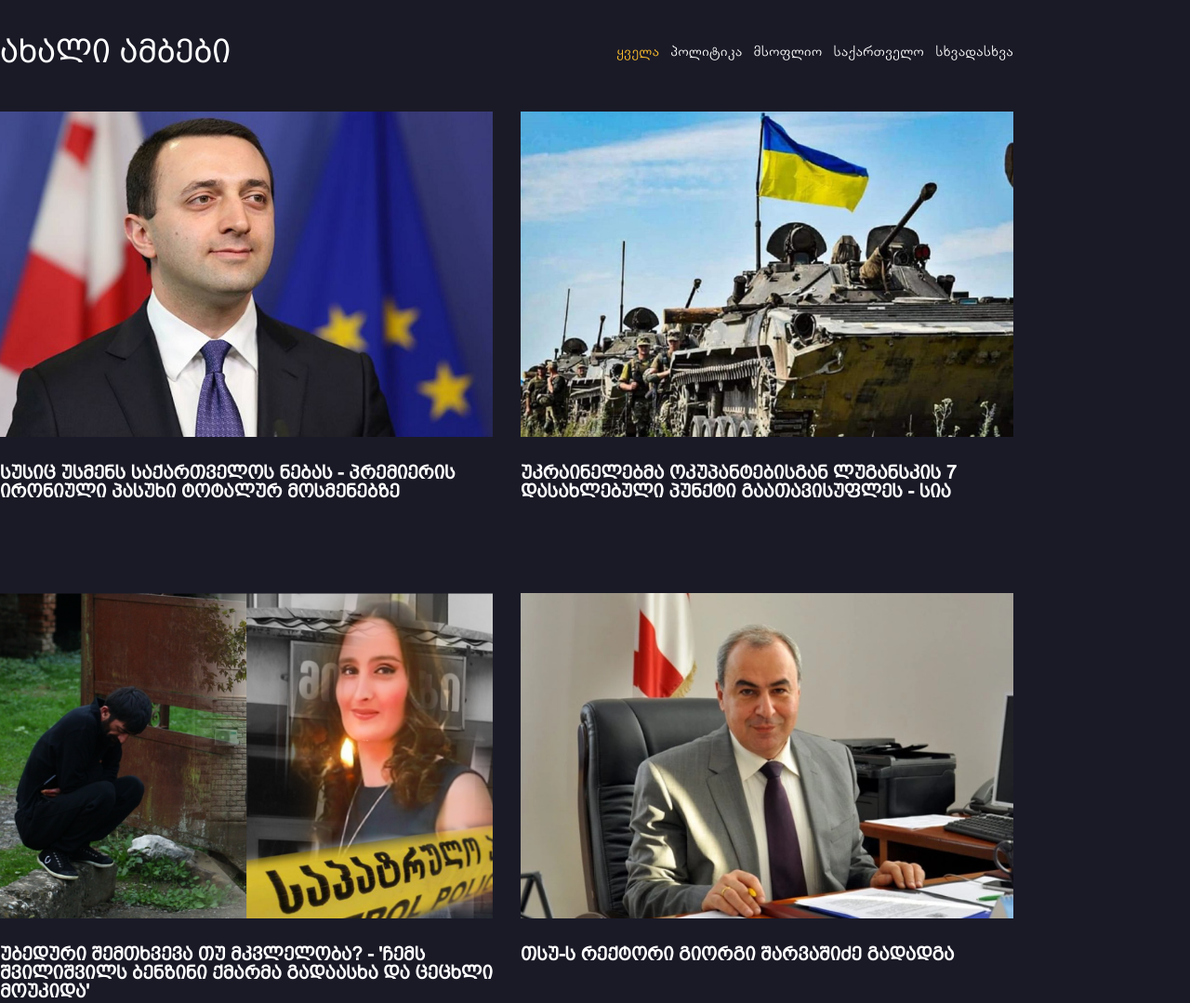
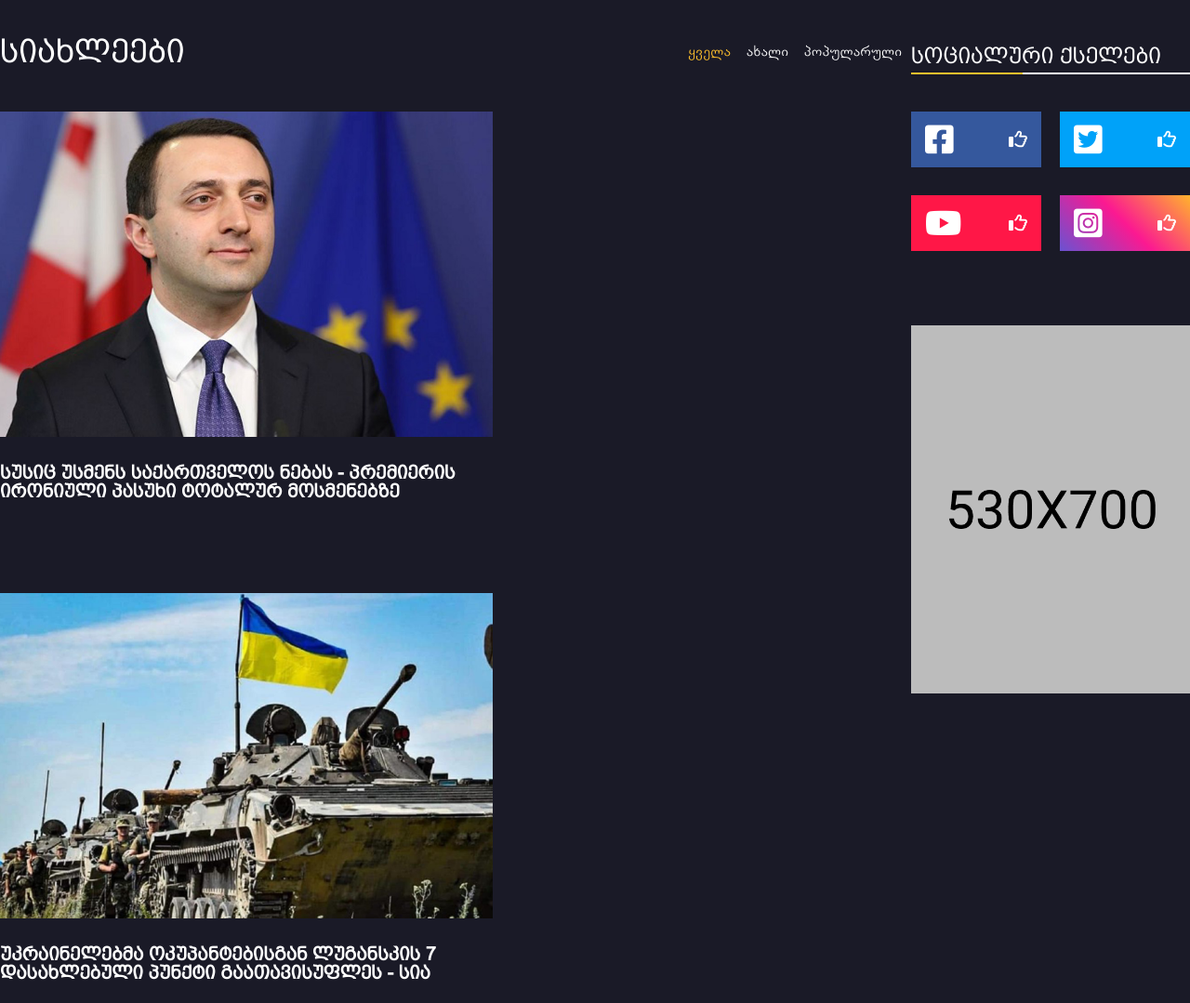
Before and after one commit to Giga-Madzgharashvili/news, a website with bundled scripts: page index.html in a window 1280 px wide. Shown: the part 1260-2339 px from the top of the page at 93% size. Built offline with nearby package versions, Linux system fonts and the light colour scheme.

Commit message:
add sidebar

```diff
--- a/css/responsive.css
+++ b/css/responsive.css
@@ -1,8 +1,13 @@
 @media(max-width: 1536px){
-    .container{
+    .container, .news-blcok, .ads-banner-large, .news-left-block, .news-right-block, .news-header{
         width: 80%;
     }
-    .ads-banner-large{
-        width: 90%;
+
+    .news-article{
+        width: 48%;
+        height: 400px;
+    }
+    .news-article img {
+        height: 200px;
     }
 }
--- a/css/style.css
+++ b/css/style.css
@@ -80,7 +80,8 @@ a {
     padding: 0 4px;
 }
 .nav-a{
-
+    font-family: var(--geoArila);
+    font-size: 16px;
 }
 .nav-active{
     color: var(--yelow);
@@ -205,19 +206,29 @@ a {
 /* news section */
 .news-wrapper{
     margin-top: 120px;
+    /* max-width: 1090px; */
+    width: 100%;
+    display: flex;
+    justify-content: space-between;
+    align-items: flex-start;
+
+}
+.news-left-block{
     max-width: 1090px;
     width: 100%;
 }
 .news-header{
+    width: 100%;
     display: flex;
     justify-content: space-between;
     align-items: center;
 }
 .news-ul{
-    max-width: 427px;
+    max-width: 250px;
     width: 100%;
     display: flex;
     justify-content: space-between;
+    padding: 0 10px;
 }
 .news-title{
     font-size: 35px;
@@ -267,4 +278,67 @@ a {
       text-align: center;
       cursor: pointer;
       padding: 20px 0;
+      transition: .5s;
 }
+.load-more:hover{
+    background: #FF1747;
+}
+.news-right-block{
+    max-width: 300px;
+    width: 100%;
+
+}
+
+.sidebar-title{
+    font-family: var(--geoArialCaps);
+    font-size: 24px;
+    background-image: linear-gradient(-90deg, var(--white) 60%, var(--yelow) 40%);
+    background-size:100% 2px;
+    background-position:0 38px, 0 100%;
+    background-repeat:no-repeat;
+    padding: 8px 0;
+}
+.soc-wrpper{
+    margin-top: 40px;
+    display: flex;
+    flex-wrap: wrap;
+    justify-content: space-between;
+}
+.soc{
+    /* margin-left: 2px; */
+    max-width: 140px;
+    width: 100%;
+    height: 60px;
+    display: flex;
+    align-items: center;
+    justify-content: space-between;
+    padding: 0 15px;
+}
+.soc:nth-child(1){
+    background: #35589D;
+}
+.soc:nth-child(2){
+    background: #00A2F9;
+}
+.soc:nth-child(3){
+    background: #FF1747;
+}
+.soc:nth-child(4){
+    background-image: linear-gradient(45deg, #6A52D1, #FB1991, #FFB32D );
+}
+.soc:nth-child(1),.soc:nth-child(2){
+    margin-bottom: 30px;
+}
+.fa-thumbs-up{
+    font-size: 20px;
+}
+.icons{
+    font-size: 35px;
+
+}
+.sidebar-ads{
+    margin-top: 80px;
+}
+.sidebar-ads img{
+    width: 100%;
+}
--- a/index.html
+++ b/index.html
@@ -90,20 +90,61 @@
     <section>
         <div class="container">
             <div class="news-wrapper">
-                <div class="news-header">
-                    <h2 class="news-title">ახალი ამბები</h2>
-                    <ul class="news-ul">
-                        <li><a href="#" class="news-a active">ყველა</a></li>
-                        <li><a href="#" class="news-a">პოლიტიკა</a></li>
-                        <li><a href="#" class="news-a">მსოფლიო</a></li>
-                        <li><a href="#" class="news-a">საქართველო</a></li>
-                        <li><a href="#" class="news-a">სხვადასხვა</a></li>
-                    </ul>
+                <div class="news-left-block">
+                    <div class="news-header">
+                        <h2 class="news-title">სიახლეები</h2>
+                        <ul class="news-ul">
+                            <li><a href="#" class="news-a active">ყველა</a></li>
+                            <li><a href="#" class="news-a">ახალი</a></li>
+                            <li><a href="#" class="news-a">პოპულარული</a></li>
+                            <!-- <li><a href="#" class="news-a">საქართველო</a></li> -->
+                            <!-- <li><a href="#" class="news-a">სხვადასხვა</a></li> -->
+                        </ul>
+                    </div>
+                    <div class="news-blcok" id="newsBlcok"></div>
                 </div>
-                <div class="news-blcok" id="newsBlcok"></div>
+                <div class="news-right-block">
+                    <div class="sidebar">
+                        <h3 class="sidebar-title">
+                            სოციალური ქსელები
+                        </h3>
+                        <div class="soc-wrpper">
+                            <div class="soc"><a href="#"><i class="fa-brands fa-square-facebook icons"></i> </a>
+                                <i class="fa-regular fa-thumbs-up"></i>
+                            </div>
+                            <div class="soc"><a href="#"><i class="fa-brands fa-square-twitter icons"></i></a>
+                                <i class="fa-regular fa-thumbs-up"></i>
+                            </div>
+                            <div class="soc"><a href="#"><i class="fa-brands fa-youtube icons"></i></a>
+                                <i class="fa-regular fa-thumbs-up"></i>
+                            </div>
+                            <div class="soc"><a href="#"><i class="fa-brands fa-square-instagram icons"></i></a>
+                                <i class="fa-regular fa-thumbs-up "></i>
+                            </div>
+                        </div>
+                        <div class="sidebar-ads">
+                            <img src="./img/sidebar_ads.png" alt="ads">
+                        </div>
+                    </div>
+
+                </div>
 
             </div>
             <div class="load-more" id="loadMore">მეტის ნახვა</div>
+        </div>
+    </section>
+
+    <section>
+        <div class="container">
+            <div class="ads-banner-large">
+                <img src="img/banner1.png" alt="ads">
+            </div>
+        </div>
+    </section>
+    <!-- slider -->
+    <section>
+        <div class="container">
+
         </div>
     </section>
     <script type="module" src="js/script.js"></script>
```
Also changed, not shown: img/news/geoenwest-vaimenanaramoxda.jpg (added), img/sidebar_ads.png (added).
